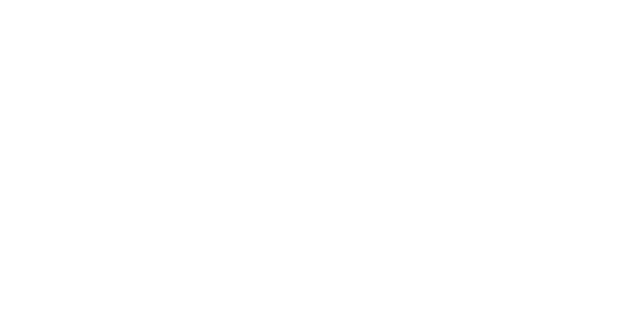
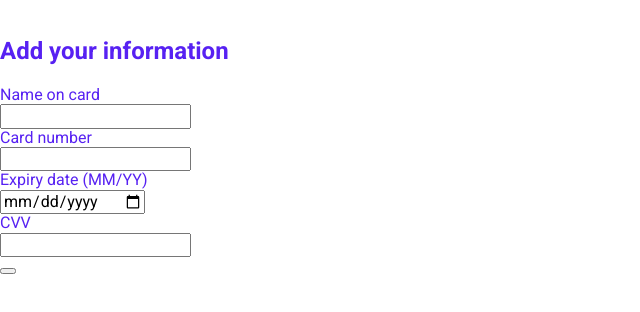
Before and after one commit to piotrfijol/payto-form, a website built with Vite: page index.html in a window 1280 px wide. Shown: the whole page, without its empty margins (0-640 px from the left). Built offline with nearby package versions, Linux system fonts and the light colour scheme.

Commit message:
Write markup for the page

```diff
--- a/index.html
+++ b/index.html
@@ -5,11 +5,57 @@
   <meta charset="UTF-8" />
   <link rel="icon" type="image/svg+xml" href="/vite.svg" />
   <meta name="viewport" content="width=device-width, initial-scale=1.0" />
-  <title>INVO Academy JS Starter with Vite</title>
+  <title>Card information</title>
 </head>
 
 <body>
+  <div class="logo-wrapper">
+    <img src="" alt="" class="logo">
+  </div>
   <div id="home-page">
+    <div class="background"></div>
+    <div class="form-container">
+      <h2 class="form-container__title">
+        Add your information
+      </h2>
+      <form>
+        <div class="form-container__ row">
+          <div class="form-container__ input-container">
+            <div class="label-wrapper">
+              <label for="">Name on card</label>
+            </div>
+            <input type="text" name="full-name">
+          </div>
+        </div>
+
+        <div class="form-container__ row">
+          <div class="form-container__ input-container">
+            <div class="label-wrapper">
+              <label for="">Card number</label>
+            </div>
+            <input type="text" name="card-number">
+          </div>
+        </div>
+
+        <div class="form-container__ row">
+          <div class="form-container__ input-container">
+            <div class="label-wrapper">
+              <label for="">Expiry date (MM/YY)</label>
+            </div>
+            <input type="date" name="expiry-date">
+          </div>
+
+          <div class="form-container__ input-container">
+            <div class="label-wrapper">
+              <label for="">CVV</label>
+            </div>
+            <input type="text" name="cvv">
+          </div>
+        </div>
+
+        <button type="button" class="form-container__ button"></button>
+      </form>
+    </div>
   </div>
 
   <script type="module" src="/src/global-scripts/main.js"></script>
```
